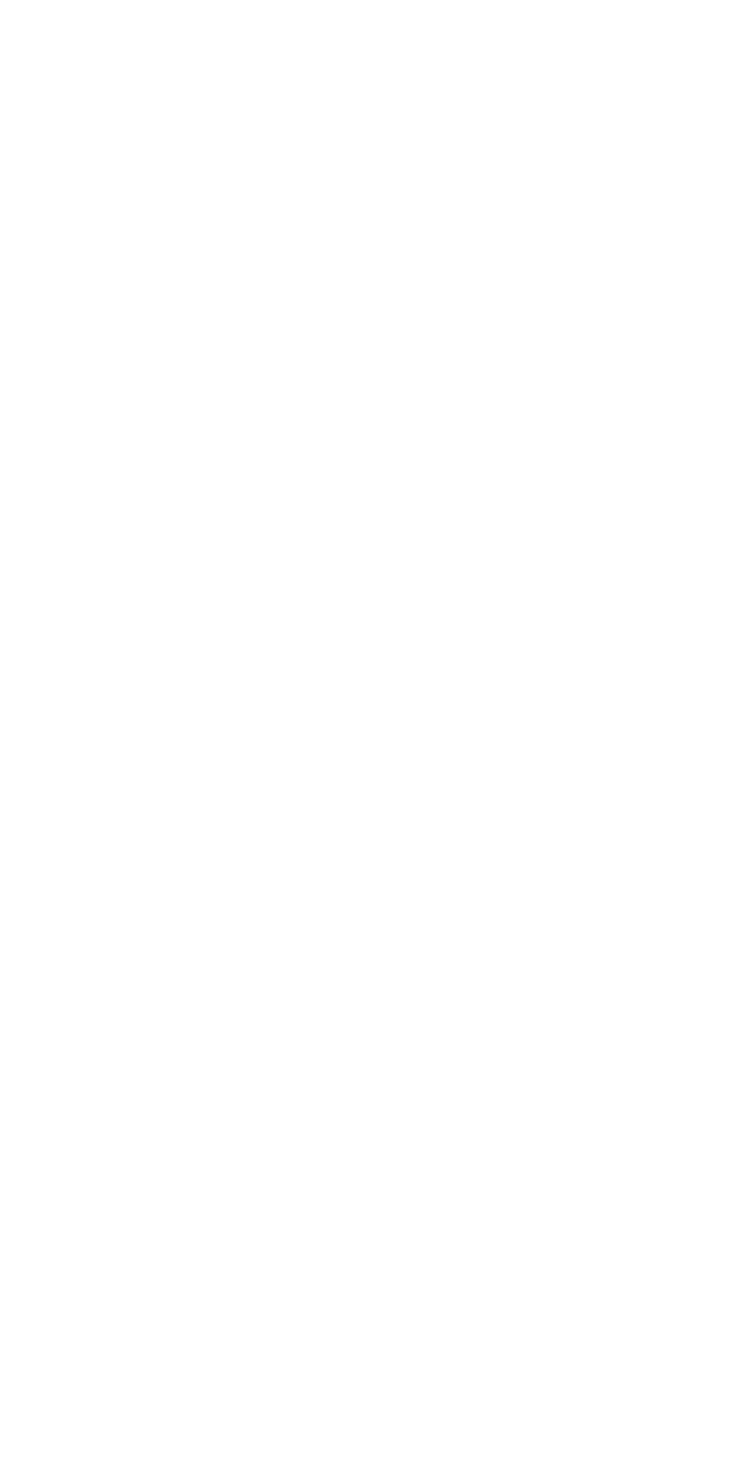
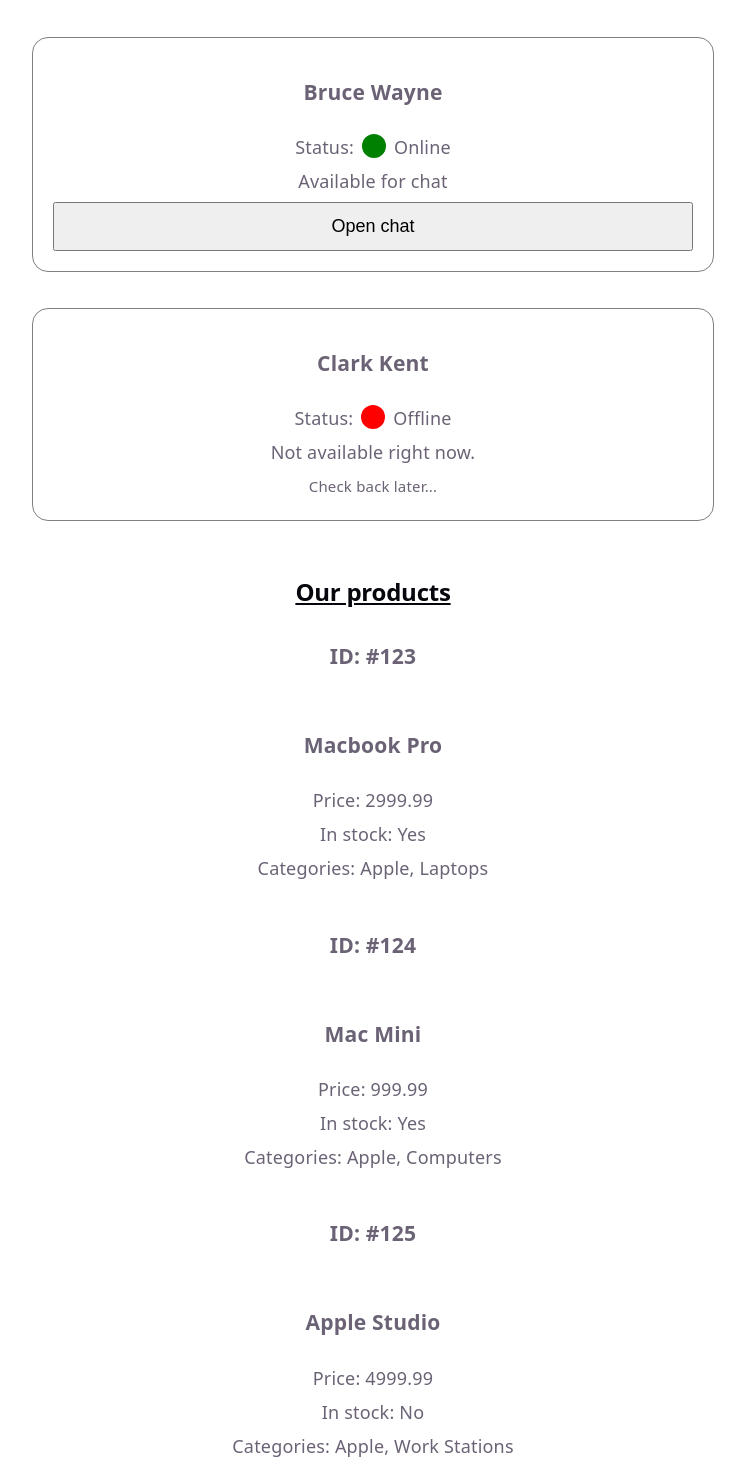
Before and after one commit to i-konstantinov/hello-react, a React (Vite) app in the folder hello-react/: page / in a window 1280 px wide. Shown: the part 2760-4230 px from the top of the page, without its empty margins (267-1012 px from the left). Before the commit the page ends 2753 px from the top, so only its background shows below. Built offline with nearby package versions, Linux system fonts and the light colour scheme.

Commit message:
conditional rendering and list rendering

```diff
--- a/hello-react/src/App.css
+++ b/hello-react/src/App.css
@@ -194,11 +194,13 @@
   max-width: 640px;
   display: flex;
   flex-direction: column;
+  /* align-items: center; */
   gap: 8px;
   border: 1px solid white;
   border-radius: 16px;
 }
 .card-content {
+  width: 100%;
   display: flex;
   flex-direction: column;
   border: 1px solid blue;
@@ -213,6 +215,11 @@
 .red-b {
   border-color: red;
 } */
+.user-icon {
+  width: 128px;
+  height: 128px;
+  align-self: center;
+}
 
 .highlight {
   font-weight: bold;
@@ -227,8 +234,37 @@
   padding: 12px;
   border: 1px dotted white;
   border-radius: 16px;
-  .form-input {
-    height: 20px;
-    font-size: 16px;
-  }
 }
+.form-input {
+  height: 20px;
+  font-size: 16px;
+}
+
+.user-card {
+  padding: 20px;
+  max-width: 840px;
+  display: flex;
+  flex-direction: column;
+  gap: 8px;
+  border: 1px solid grey;
+  border-radius: 16px;
+}
+.user-status {
+  display: flex;
+  gap: 8px;
+  align-self: center;
+}
+.red-dot {
+  width: 24px;
+  height: 24px;
+  border-radius: 100%;
+  display: block;
+  background-color: red;
+}
+.green-dot {
+  width: 24px;
+  height: 24px;
+  border-radius: 100%;
+  display: block;
+  background-color: green;
+}
--- a/hello-react/src/App.jsx
+++ b/hello-react/src/App.jsx
@@ -10,6 +10,33 @@
 import { Greeting } from './Greeting';
 import { UserCard } from './UserCard';
 import { CardWrapper } from './CardWrapper';
+import { UserDetails } from './UserDetails';
+import { ProductList } from './ProductList';
+import { NamesList } from './NamesList';
+
+const productsMock = [
+  {
+    id: 123,
+    title: "Macbook Pro",
+    price: 2999.99,
+    inStock: true,
+    categories: ["Apple", "Laptops"]
+  },
+  {
+    id: 124,
+    title: "Mac Mini",
+    price: 999.99,
+    inStock: true,
+    categories: ["Apple", "Computers"]
+  },
+  {
+    id: 125,
+    title: "Apple Studio",
+    price: 4999.99,
+    inStock: false,
+    categories: ["Apple", "Work Stations"]
+  }
+];
 
 function App() {
 
@@ -21,26 +48,40 @@
       <Welcome name="Diana" alias="Wonder Woman"/>
       <Welcome name="Clark" alias="Superman"/>
       {/* <Button /> */}
+
       <Card />
       <Rules />
+
       <ContactForm />
       <CandidateProfile />
+
       <Product
       title="Gaming laptop"
       price={1299.99}
       inStock={true}
       categories={["Gaming", "Electronics", "Laptops", "Computers"]}
       />
+
       <Greeting />
       <Greeting name="Bruce" message="Good morning!" />
       <Greeting name="Clark" />
       <Greeting message="What's up?"/>
+
       <UserCard id={174} name="Ivan Ivanov" age={36} city="Sofia" email="myaddress@mail.com" />
+
       <CardWrapper title="User Profile">
         <p>Bruce Wayne</p>
         <p>Batman@mail.com</p>
         <button>Edit profile</button>
       </CardWrapper>
+
+      <UserDetails name="Bruce Wayne" isOnline={true}/>
+      <UserDetails name="Clark Kent" isOnline={false}/>
+      <UserDetails name="John Smith" isOnline={false} hideOffline={true}/>
+
+      <ProductList products={productsMock}></ProductList>
+
+      <NamesList />
     </div>
   );
 }
--- /dev/null
+++ b/hello-react/src/NamesList.jsx
@@ -0,0 +1,5 @@
+export const NamesList = () => {
+    const names = ["Bruce", "Clark", "Diana", "Bruce"];
+    const items = names.map((name, idx) => (<h2 key={idx}>{idx}, {name}</h2>));
+    return <div>{items}</div>;
+}
--- /dev/null
+++ b/hello-react/src/ProductList.jsx
@@ -0,0 +1,16 @@
+import { Product } from "./Product";
+
+export const ProductList = ({ products }) => {
+    const items = products.map(({ id, ...info }) => {
+        return (
+            <div key={id}>
+                <h3>ID: #{id}</h3>
+                <Product {...info} />
+            </div>
+        )
+    });
+    return <div className="card">
+        <h2 className="highlight">Our products</h2>
+        {items}
+    </div>;
+}
--- a/hello-react/src/UserCard.jsx
+++ b/hello-react/src/UserCard.jsx
@@ -4,6 +4,7 @@
     return (
         <div className="card">
             <h2>User #{id} Details</h2>
+            <img src="src/assets/react.svg" className="user-icon" alt="User Image" />
             <UserInfo {...props} />
         </div>
     )
--- /dev/null
+++ b/hello-react/src/UserDetails.jsx
@@ -0,0 +1,32 @@
+
+export const UserDetails = ({name, isOnline, hideOffline=false}) => {
+
+    if (hideOffline && !isOnline) {
+        return null;
+    }
+
+    // let statusColorClass = "red-dot";
+    // let statusMsg = "Not available right now.";
+    // let chatBtn = (<small>Check back later...</small>);
+    // if (isOnline) {
+    //     statusColorClass = "green-dot";
+    //     statusMsg = "Available for chat";
+    //     chatBtn = (<button>Open chat</button>);
+    // }
+    const statusColorClass = isOnline ? "green-dot" : "red-dot";
+    const statusIconLabel = isOnline ? "Online" : "Offline";
+    const statusMsg = isOnline ? "Available for chat" : "Not available right now.";
+    const chatBtn = isOnline ? (<button>Open chat</button>) : (<small>Check back later...</small>);
+
+    return (
+        <div className="user-card">
+            <h3>{name}</h3>
+            <div className="user-status">
+                Status: <div className={statusColorClass}></div>
+                <span>{statusIconLabel}</span>
+            </div>
+            <p>{statusMsg}</p>
+            {chatBtn}
+        </div>
+    );
+};
```
